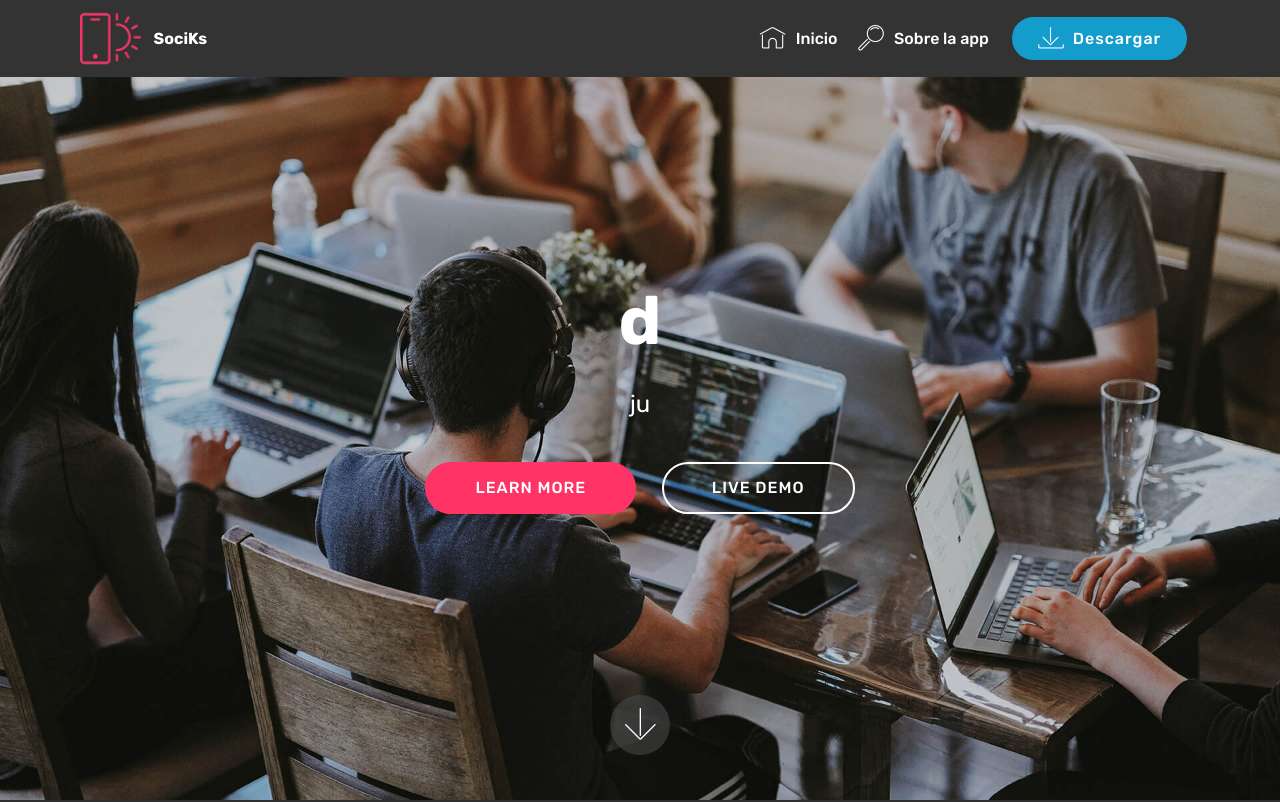
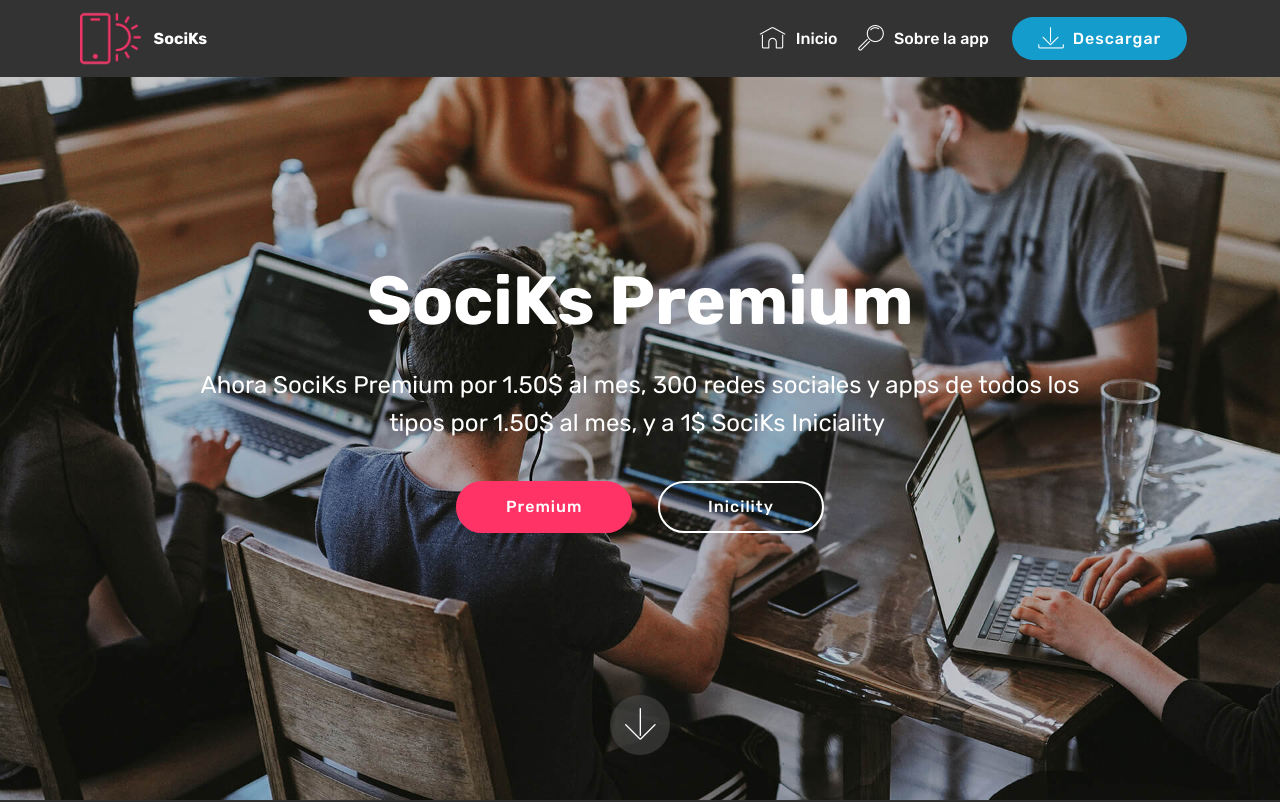
Before and after one commit to SociKs/app, a plain HTML site: page index.html in a window 1280 px wide. Shown: the top 802 px of the page. Drawn offline with Linux system fonts and the light colour scheme; files whose address does not match are found by name.

Commit message:
create github pages

```diff
--- a/index.html
+++ b/index.html
@@ -62,7 +62,7 @@
     </nav>
 </section>
 
-<section class="engine"><a href="https://mobirise.info/p">web templates free download</a></section><section class="cid-qTkA127IK8 mbr-fullscreen mbr-parallax-background" id="header2-1">
+<section class="engine"><a href="https://mobirise.info/i">free web creation software</a></section><section class="cid-qTkA127IK8 mbr-fullscreen mbr-parallax-background" id="header2-1">
 
 
 
@@ -71,13 +71,11 @@
     <div class="container align-center">
         <div class="row justify-content-md-center">
             <div class="mbr-white col-md-10">
-                <h1 class="mbr-section-title mbr-bold pb-3 mbr-fonts-style display-1">d</h1>
+                <h1 class="mbr-section-title mbr-bold pb-3 mbr-fonts-style display-1">SociKs Premium</h1>
 
-                <p class="mbr-text pb-3 mbr-fonts-style display-5">ju</p>
-                <div class="mbr-section-btn">
-                    <a class="btn btn-md btn-secondary display-4" href="https://mobirise.com">LEARN MORE</a>
-                    <a class="btn btn-md btn-white-outline display-4" href="https://mobirise.com">LIVE DEMO</a>
-                </div>
+                <p class="mbr-text pb-3 mbr-fonts-style display-5">Ahora SociKs Premium por 1.50$ al mes, 300 redes sociales y apps de todos los tipos por 1.50$ al mes, y a 1$ SociKs Iniciality&nbsp;</p>
+                <div class="mbr-section-btn"><a class="btn btn-md btn-secondary display-4" href="https://mobirise.com">Premium</a>
+                    <a class="btn btn-md btn-white-outline display-4" href="https://mobirise.com">Inicility</a></div>
             </div>
         </div>
     </div>
@@ -111,7 +109,7 @@
                 <h5 class="pb-3">
                     Contacto</h5>
                 <p class="mbr-text">ContactoSociKs@gmail.com
-                    <br>InfSociKs@gmail.com<br>SociKsApp@gmail.com</p>
+                    <br>InfoSociKs@gmail.com<br>SociKsApp@gmail.com</p>
             </div>
             <div class="col-12 col-md-3 mbr-fonts-style display-7">
                 <h5 class="pb-3">Descarga</h5>
```
Also changed, not shown: page1.html (+2 -2 lines), page2.html (+1 -1 lines), 1 other file.
